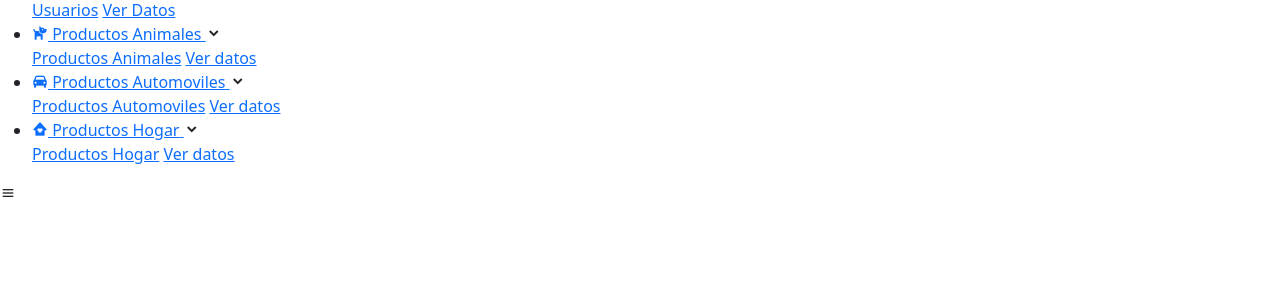
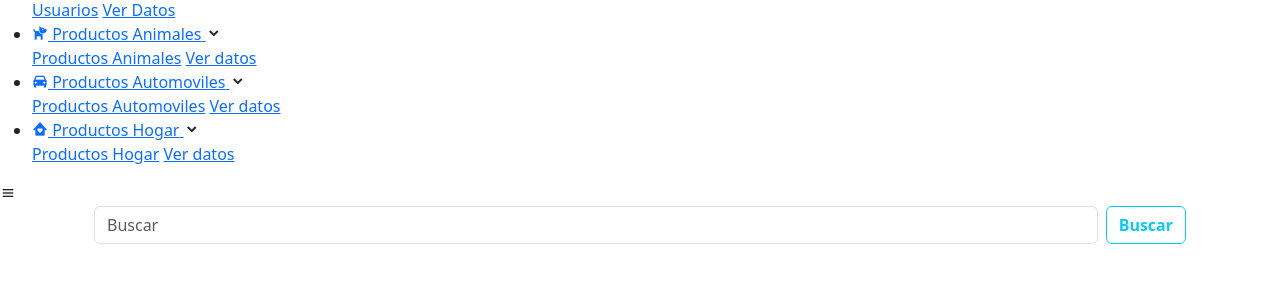
Before and after one commit to Jyepes18/aromaseo, a PHP site: page /busqueda.php in a window 1280 px wide. Shown: the part 138-438 px from the top of the page. Run offline with PHP 8.4, Linux system fonts and the light colour scheme; the visitor is signed in with stand-in values (Sample User, id 1); some libraries are stand-ins or nearby versions.

Commit message:
Ajsute en usuario busqueda y editar

```diff
--- a/modelo/administrador/usuario/busqueda.php
+++ b/modelo/administrador/usuario/busqueda.php
@@ -116,6 +116,14 @@ include("../../sessiones/verificacion.php");
             <main class="main col">
                 <div class="row justify-content-start">
                     <div class="columna col-lg-12">
+                        <!-- Formulario de búsqueda -->
+                        <div class="container-fluid">
+                            <form class="d-flex input" action="busqueda.php" method="post">
+                                <input class="form-control me-2" type="search" placeholder="Buscar" name="busqueda">
+                                <button class="btn btn-outline-info" type="submit" name="enviar"><b>Buscar</b></button>
+                            </form>
+                        </div>
+                        <br>
                         <?php
 
                         // Verificar si se envió el formulario de búsqueda
@@ -149,7 +157,7 @@ include("../../sessiones/verificacion.php");
                                                 <th>Telefono</th>
                                                 <th>Correo</th>
                                                 <th>Rol</th>
-                                                <th>Operaciones</th>
+                                                <th class="text-center">Operaciones</th>
                                             </tr>
                                         </thead>
                                         <tbody>
@@ -161,15 +169,16 @@ include("../../sessiones/verificacion.php");
                                                 echo "<td>{$row['telefono']}</td>";
                                                 echo "<td>{$row['correo']}</td>";
                                                 echo "<td>{$row['rol']}</td>";
-                                                echo "<td><a href='datos.php' class='btn btn-primary'>Volver</a>
+                                                echo "<td class='text-center'>
+                                                        <a href='datos.php' class='btn btn-primary'>Volver</a>
 
-                                                        <a href='editar.php?id=" . $row['id'] . "'>
+                                                        <a href='editar.php?id=" . $row['id'] . "'class='btn btn-warning'>
                                                             <svg xmlns='http://www.w3.org/2000/svg' width='36' height='36' fill='currentColor' class='bi bi-pencil-square' viewBox='0 0 16 16'>
                                                                 <path d='M15.502 1.94a.5.5 0 0 1 0 .706L14.459 3.69l-2-2L13.502.646a.5.5 0 0 1 .707 0l1.293 1.293zm-1.75 2.456-2-2L4.939 9.21a.5.5 0 0 0-.121.196l-.805 2.414a.25.25 0 0 0 .316.316l2.414-.805a.5.5 0 0 0 .196-.12l6.813-6.814z' />
                                                                 <path fill-rule='evenodd' d='M1 13.5A1.5 1.5 0 0 0 2.5 15h11a1.5 1.5 0 0 0 1.5-1.5v-6a.5.5 0 0 0-1 0v6a.5.5 0 0 1-.5.5h-11a.5.5 0 0 1-.5-.5v-11a.5.5 0 0 1 .5-.5H9a.5.5 0 0 0 0-1H2.5A1.5 1.5 0 0 0 1 2.5z' />
                                                             </svg>
                                                         </a>
-                                                        <a href='eliminar.php?id=" . $row['id'] . "' data-id='" . $row['id'] . "'>
+                                                        <a href='eliminar.php?id=" . $row['id'] . "' data-id='" . $row['id'] . "  '  class='btn btn-danger eliminar'>
                                                             <svg xmlns='http://www.w3.org/2000/svg' width='36' height='36' fill='currentColor' class='bi bi-trash2-fill' viewBox='0 0 16 16'>
                                                                 <path d='M2.037 3.225A.7.7 0 0 1 2 3c0-1.105 2.686-2 6-2s6 .895 6 2a.7.7 0 0 1-.037.225l-1.684 10.104A2 2 0 0 1 10.305 15H5.694a2 2 0 0 1-1.973-1.671zm9.89-.69C10.966 2.214 9.578 2 8 2c-1.58 0-2.968.215-3.926.534-.477.16-.795.327-.975.466.18.14.498.307.975.466C5.032 3.786 6.42 4 8 4s2.967-.215 3.926-.534c.477-.16.795-.327.975-.466-.18-.14-.498-.307-.975-.466z' />
                                                             </svg>
@@ -180,7 +189,13 @@ include("../../sessiones/verificacion.php");
                                             ?>
                                         </tbody>
                                     </table>
-                                    <a href='datos.php' class='btn btn-primary'>Volver</a>
+
+                                    <?php if ($resultado->num_rows > 0) : ?>
+                                        <p>Se han encontrado resultados.</p>
+                                    <?php else : ?>
+                                        <p>No se han encontrado resultados</p>
+                                        <a href='datos.php' class='btn btn-primary'>Volver</a>
+                                    <?php endif ?>
                                 </div>
                             </div>
 
--- a/modelo/administrador/usuario/editar.php
+++ b/modelo/administrador/usuario/editar.php
@@ -119,10 +119,6 @@ $usuarios = "SELECT u.*, r.rol
         <div class="toggle-sidebar">
             <i class='bx bx-menu'></i>
             <div class="text">
-                <p>
-                    <?php echo isset($_SESSION['nombre']) ? $_SESSION['nombre'] : 'N/A'; ?>
-                    <?php echo isset($_SESSION['apellido']) ? $_SESSION['apellido'] : 'N/A'; ?>
-                </p>
             </div>
         </div>
 
@@ -130,7 +126,7 @@ $usuarios = "SELECT u.*, r.rol
             <div class="container">
                 <div class="container-fluid">
                     <form action="proActualizar.php" method="post" class="row g-3 mt-4">
-                        <h1 class="h1 text-center mx-auto mt-3">Registar un usuario nuevo</h1>
+                        <h1 class="h1 text-center mx-auto mt-3">Actualizar datos del usuario</h1>
                         <?php
                         $resultado = mysqli_query($conn, $usuarios);
                         while ($row = mysqli_fetch_assoc($resultado)) {
```
